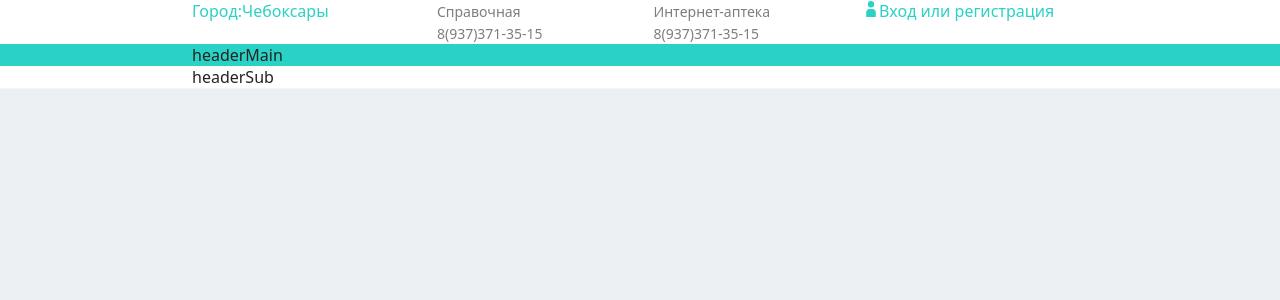
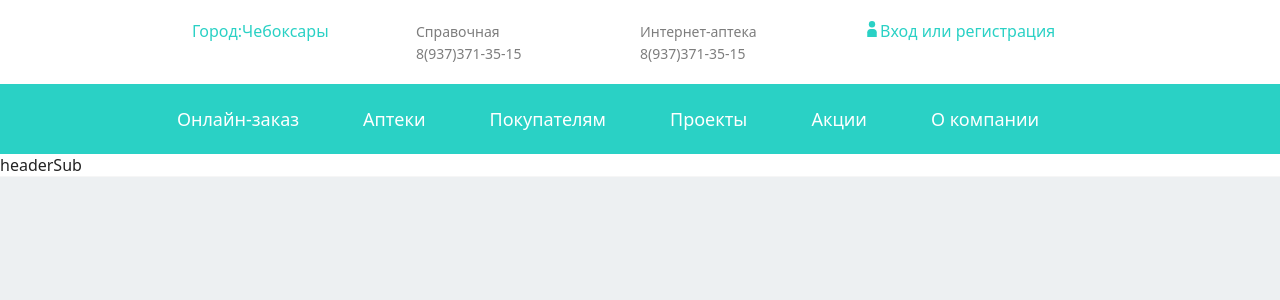
Before and after one commit to SanyaSm3GGy/git-diplom, a React (Create React App) app in the folder diplom-react/: page / in a window 1280 px wide. Shown: the top 300 px of the page. Built offline with nearby package versions, Linux system fonts and the light colour scheme.

Commit message:
added man header

```diff
--- a/diplom-react/src/components/Header.jsx
+++ b/diplom-react/src/components/Header.jsx
@@ -1,6 +1,7 @@
 import React from 'react';
 
 import HeaderTop from './headers/HeaderTop';
+import HeaderMain from './headers/HeaderMain';
 
 import '../scss/components/_header.scss';
 
@@ -13,7 +14,9 @@ function Header() {
         </div>
       </div>
       <div className="headerMain">
-        <div className="container">headerMain</div>
+        <div className="container">
+          <HeaderMain />
+        </div>
       </div>
       <div className="headerSub">
         <div className="container">headerSub</div>
--- /dev/null
+++ b/diplom-react/src/components/headers/HeaderMain.jsx
@@ -0,0 +1,27 @@
+import React from 'react';
+
+const HeaderMain = () => {
+  return (
+    <li>
+      <ul>
+        <a href="/">Онлайн-заказ</a>
+      </ul>
+      <ul>
+        <a href="/">Аптеки</a>
+      </ul>
+      <ul>
+        <a href="/">Покупателям</a>
+      </ul>
+      <ul>
+        <a href="/">Проекты</a>
+      </ul>
+      <ul>
+        <a href="/">Акции</a>
+      </ul>
+      <ul>
+        <a href="/">О компании</a>
+      </ul>
+    </li>
+  );
+};
+export default HeaderMain;
--- a/diplom-react/src/components/headers/HeaderTop.jsx
+++ b/diplom-react/src/components/headers/HeaderTop.jsx
@@ -17,8 +17,7 @@ const HeaderTop = () => {
 
   return (
     <>
-      <tr>
-        <td>
+      <div>
         <div className="sort__label">
           <span>Город:</span>
           <span onClick={() => setOpen(!open)}>{cityName}</span>
@@ -41,19 +40,16 @@ const HeaderTop = () => {
             </div>
           )}
         </div>
-        </td>
-
-        <td>
+      </div>
+      <div>
         <a href="/">Справочная</a> <br />
         <a href="/">8(937)371-35-15</a>
-        </td>
-
-        <td>
+      </div>
+      <div>
         <a href="/">Интернет-аптека</a> <br />
         <a href="/">8(937)371-35-15</a>
-        </td>
-
-        <td>
+      </div>
+      <div>
         <a href="/" className="login_button">
           <svg height="16px" width="16px" viewBox="0 0 60.671 60.671">
             <ellipse cx="30.336" cy="12.097" rx="11.997" ry="12.097"></ellipse>
@@ -63,8 +59,7 @@ const HeaderTop = () => {
           </svg>
           Вход или регистрация
         </a>
-        </td>
-      </tr>
+      </div>
     </>
   );
 };
--- a/diplom-react/src/scss/app.scss
+++ b/diplom-react/src/scss/app.scss
@@ -7,7 +7,7 @@ body {
   background-color: $background;
 }
 
-.container{
-  margin: 0 15%;
+.container {
+  margin: auto;
   display: flex;
 }
--- a/diplom-react/src/scss/components/_header.scss
+++ b/diplom-react/src/scss/components/_header.scss
@@ -5,8 +5,12 @@
   padding: 0px 0;
 
   .headerTop {
+    padding: 20px 0;
     background-color: white;
     display: flex;
+    div {
+      width: 70%;
+    }
     a {
       color: #7d7d7d;
       font-size: 14px;
@@ -22,7 +26,7 @@
     .login_button {
       color: $blue;
       font-size: medium;
-      right: 200px;
+      right: 0px;
     }
     svg {
       fill: $blue;
@@ -60,6 +64,20 @@
   }
   .headerMain {
     background-color: $blue;
+    li {
+      align-items: center;
+      justify-content: center;
+      width: 100%;
+      height: 70px;
+      display: inline-flex;
+      ul {
+        font-size: 18px;
+        padding-right: 5%;
+        a {
+          color: #ffffff;
+        }
+      }
+    }
   }
   .headerSub {
     background-color: white;
```
Lines whose indentation alone changed are shown as unchanged.
